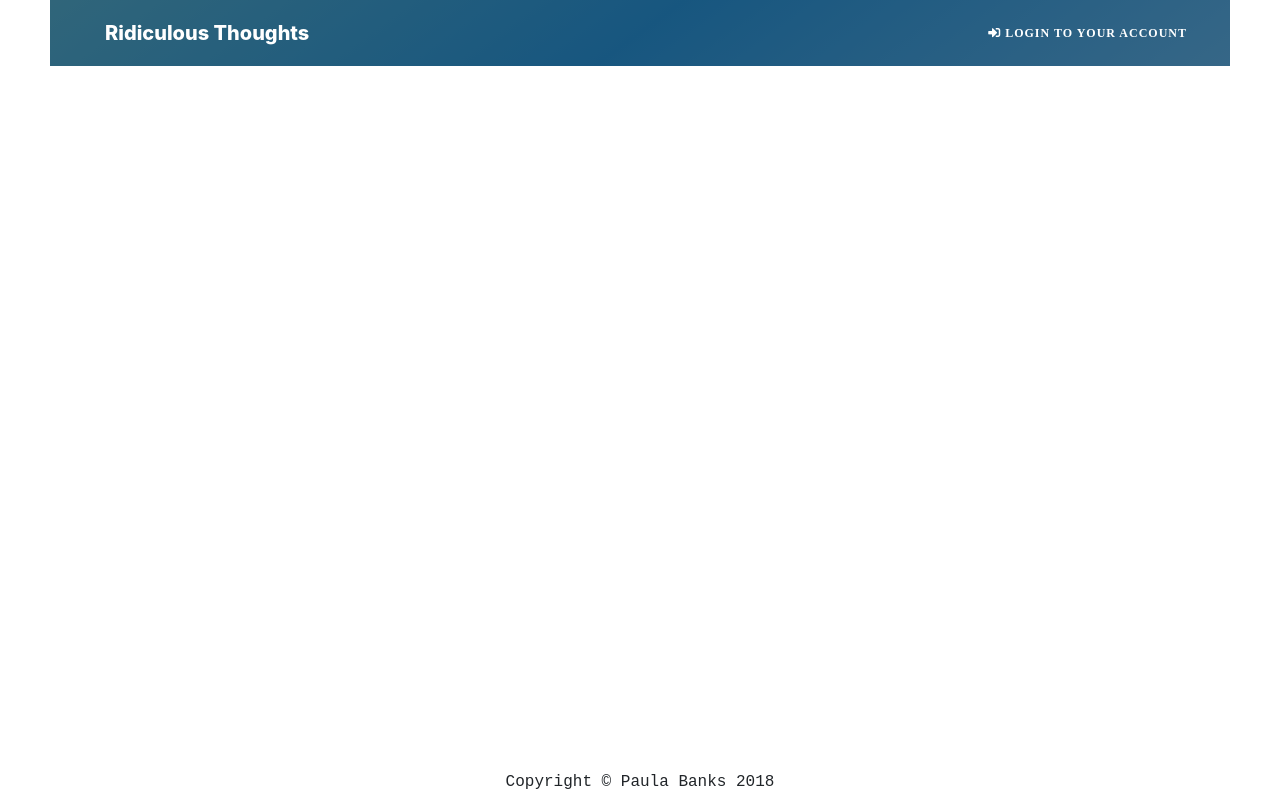
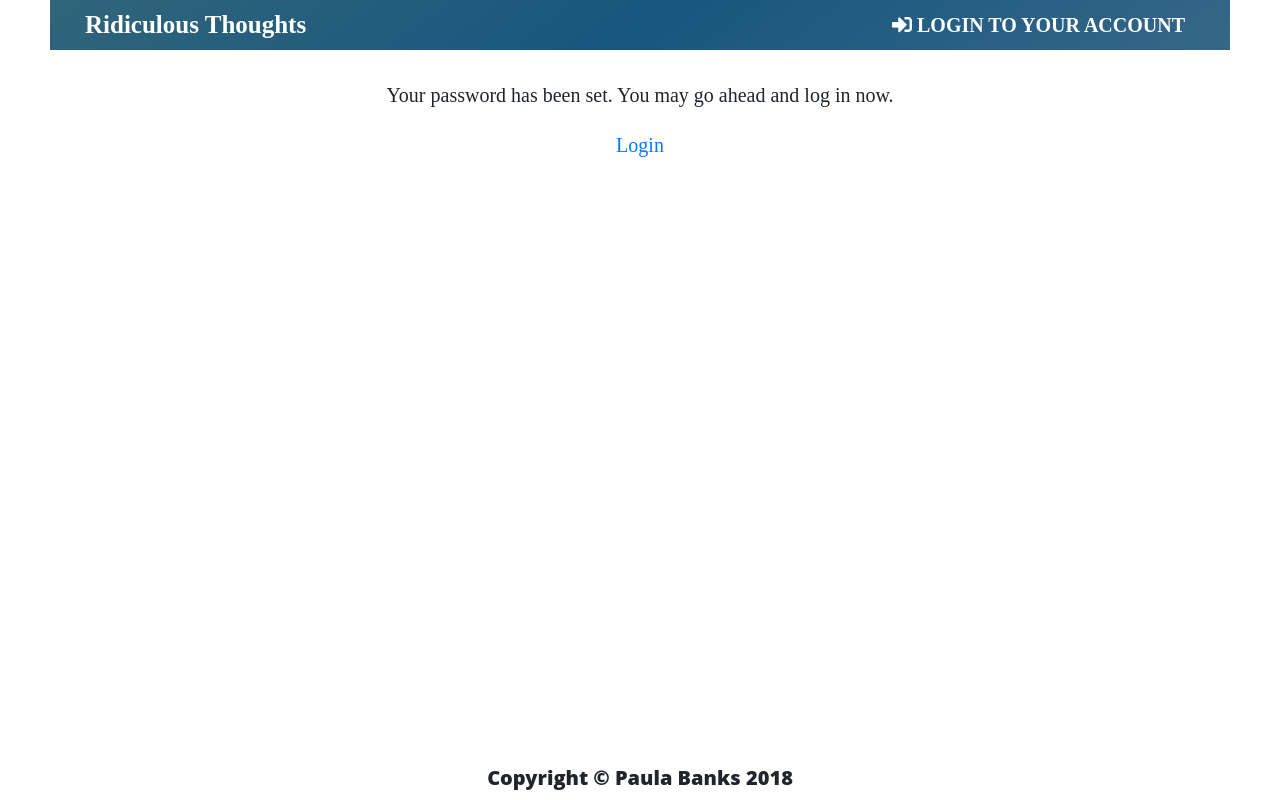
Before and after one commit to paulambanks/ridiculous-thoughts.com, a Django app: template templates/registration/password_reset_complete.html in a window 1280 px wide. Run offline with Django 3.2, Linux system fonts and the light colour scheme; the template is opened without the code that fills it, so the values that code supplies are empty; some libraries are stand-ins or nearby versions.

Commit message:
Changes to css, js; added basic user contact form

```diff
--- a/users/forms.py
+++ b/users/forms.py
@@ -7,8 +7,6 @@ class CustomUserCreationForm(UserCreationForm):
     email = forms.EmailField(max_length=200, help_text='Required')
     first_name = forms.CharField(max_length=20, help_text='Required')
     last_name = forms.CharField(max_length=20, help_text='Required')
-
-
     """
     A UserCreationForm with optional password inputs.
     """
--- a/website/forms.py
+++ b/website/forms.py
@@ -18,3 +18,8 @@ class PostForm(forms.ModelForm):
     class Meta:
         model = Post
         fields = ('title', 'content', 'tags',)
+
+
+class ContactForm(forms.Form):
+    subject = forms.CharField(required=True)
+    message = forms.CharField(widget=forms.Textarea, required=True)
--- a/website/static/JavaScript/static.js
+++ b/website/static/JavaScript/static.js
@@ -1,5 +1,3 @@
-//HEADER//
-
 // Hide Header on on scroll down
 var didScroll;
 var lastScrollTop = 0;
@@ -38,11 +36,3 @@ function hasScrolled() {
 
     lastScrollTop = st;
 }
-
-tinymce.init({
-    selector: 'Content',  // change this value according to your HTML
-    remove_trailing_brs: true,
-    forced_root_block : 'p',
-    force_br_newlines : true,
-    force_p_newlines : false,
-});
--- /dev/null
+++ b/website/static/JavaScript/tinymce.js
@@ -0,0 +1,7 @@
+tinymce.init({
+    selector: 'Content',  // change this value according to your HTML
+    remove_trailing_brs: true,
+    forced_root_block : 'p',
+    force_br_newlines : true,
+    force_p_newlines : false,
+});
--- a/website/static/css/static.css
+++ b/website/static/css/static.css
@@ -1,19 +1,92 @@
-/*--------- MAIN SETTINGS--------*/
+/*--------- MAIN PAGE SETTINGS--------*/
 * {
     box-sizing: border-box;
-    font-size: 1em;
+    font-size: 20px;
 }
 
 body {
     max-width: 980px;
-    padding-right: 10px;
-    padding-left: 10px;
+    padding-right: 15px;
+    padding-left: 15px;
     padding-bottom: 5%;
     margin: 0 auto;
     width: 100%;
+    font-family: 'Lora', 'Times New Roman', serif;
+}
+
+h1, h2, h3, h4, h5, h6 {
+    font-weight: 800;
+	font-family: 'Open Sans', 'Helvetica Neue', Helvetica, Arial, sans-serif;
+    line-height: 1.2;
+}
+
+h3, h6 {
+    text-align: center;
+}
+
+p {
+    line-height: 1.5;
+}
+
+/*--------- GENERAL HEADER SETTINGS--------*/
+
+header {
+    box-sizing: border-box;
+    top: 0;
+	left: 0;
+	right: 0;
+    margin: 0 auto;
+    padding-right: 10px;
+    padding-left: 10px;
+    position: fixed;
+	transition: top 0.2s ease-in-out;
+	max-width: 1200px;
+    z-index: 2;
 }
 
 
+/*--------- NAVIGATION SETTINGS--------*/
+
+.nav-up {
+    top: -80px;
+}
+
+#mainNav {
+    background: #e2e2e2;
+    margin-bottom: 40px;
+    padding: 0;
+}
+
+#mainNav .navbar-toggler {
+    font-weight: 800;
+    text-transform: uppercase;
+    color: gray;
+}
+
+#mainNav .navbar-brand {
+    font-weight: 800;
+    color: white;
+}
+
+#mainNav .navbar-brand:hover {
+    color: rgba(0,0,0,.5);
+    background: #ddd;
+}
+
+#mainNav .nav-item .nav-link {
+    display: block;
+    width: 100%;
+    text-align: center;
+    font-weight: 800;
+    text-decoration: none;
+    text-transform: uppercase;
+    letter-spacing: normal;
+}
+
+.navigation .nav-item .nav-link:hover,
+.navigation .nav-item .nav-link:active {
+      background: #ddd;
+}
 
 
 /*--------- MOBILE SETTINGS--------*/
@@ -59,55 +112,9 @@ header {
 /* Mobile Styles */
 @media only screen and (max-width: 400px) {
   header {
-      margin: 0 auto;
-      padding-left: 10px;
-      padding-right: 10px;
+      margin-right: auto;
+      margin-left: auto;
   }
-}
-/*--------- NAVIGATION SETTINGS--------*/
-
-.nav-up {
-    top: -80px;
-}
-
-.navigation {
-    background: #e2e2e2;
-    /*max-width: 980px;*/
-    margin: 0 auto;
-}
-
-.navigation .navbar-toggler {
-    font-size: 12px;
-    font-weight: 800;
-    padding: 13px;
-    text-transform: uppercase;
-    color: gray;
-}
-
-.navigation .navbar-brand {
-    font-weight: 800;
-    color: white;
-}
-
-.navigation .logo:hover {
-    background: #ddd;
-}
-
-.navigation .nav-link {
-    display: block;
-    width: 100%;
-    text-align: center;
-    padding: 1em;
-    font-size: 12px;
-    font-weight: 800;
-    text-decoration: none;
-    text-transform: uppercase;
-    letter-spacing: 1px;
-}
-
-.navigation .nav-link:hover,
-.navigation .nav-link:active {
-      background: #ddd;
 }
 
 @media only screen and (min-width: 992px) {
@@ -128,14 +135,24 @@ header {
         background-color: #212529;
         opacity: 0.5;
     }
-    .navbar-brand {
-        padding: 10px 20px;
+    .navbar-light .navbar-nav .nav-link {
         color: white;
     }
-    .navbar-light .navbar-nav .nav-link {
-    color: white;
+
+}
+@media only screen and (max-width: 400px) {
+    .navigation .navbar-brand {
+        font-size: 20px;
+        margin-left: 10px;
+        color: gray;
     }
+}
 
+@media only screen and (min-width: 401px) and (max-width: 960px) {
+    .navigation .navbar-brand {
+        margin-left: 10px;
+        color: gray;
+    }
 }
 
 /*--------- BOOTSTRAP PAGINATION SETTINGS--------*/
@@ -146,22 +163,26 @@ header {
 
 /*--------- PAGE CONTENT SETTINGS--------*/
 
-
-.container {
-    width: 100%;
-    padding-right: 15px;
-    padding-left: 15px;
-    margin-right: auto;
-    margin-left: auto;
+.container-fluid {
+    z-index: 1;
+}
+.row {
+    margin-top: 80px;
 }
 
-.posts {
+.single-post {
+    padding: 15px;
+    display: flex;
+    flex-direction: column;
+    flex-wrap: wrap;
     text-align: center;
 }
 
-.row-eq-height {
-    display: flex;
-    flex-wrap: wrap;
+.post-text {
+    margin-bottom: 15px;
+}
+
+.post-tags {
     text-align: center;
 }
 
@@ -169,6 +190,17 @@ header {
     margin-top: 1.5rem;
     margin-bottom: 1.5rem;
     position: relative;
+}
+.col-md-12 {
+    text-align: center;
+}
+
+form > ul {
+    list-style: none;
+}
+
+form > ul > li {
+    font-size: 12px;
 }
 
 label[for=id_title],
@@ -223,32 +270,8 @@ label[for=id_tags] {
 /*--------- WELCOME PAGE / JUMBOTRON SETTINGS--------*/
 
 
-.users {
-	margin: 0 auto;
-	padding: 0;
-	text-align: center;
-    font-family: "Courier New", Courier, monospace;
-}
-.users li {
-	list-style: none;
-	margin: 10px auto;
-	text-align: center;
-}
 
-h1, h2, h3, h4, h5, h6, p {
-	text-align: center;
-	font-family: "Courier New", Courier, monospace;
-}
 
-h6 {
-    font-size: 1em;
-}
-
-p {
-    font-size: 0.875em;
-    margin: 0;
-    padding: 0;
-}
 
 /*--------- FOOTER SETTINGS--------*/
 footer {
--- a/website/urls.py
+++ b/website/urls.py
@@ -15,4 +15,6 @@ urlpatterns = [
     url(r'^post/(?P<pk>\d+)/publish/$', views.post_publish, name='post_publish'),
     url(r'^post/(?P<pk>\d+)/remove/$', views.post_remove, name='post_remove'),
     path('users/', include('users.urls')),
+    path('email/', views.send_email, name='email'),
+    path('success/', views.email_success, name='success'),
 ]
```
Also changed, not shown: other parts of website/static/css/static.css (+19 -24 lines), website/views.py (+28 -3 lines), website/static/12fitnessbackground.jpg (deleted), website/static/12fitnesslogo.png (deleted), 1 other file.
